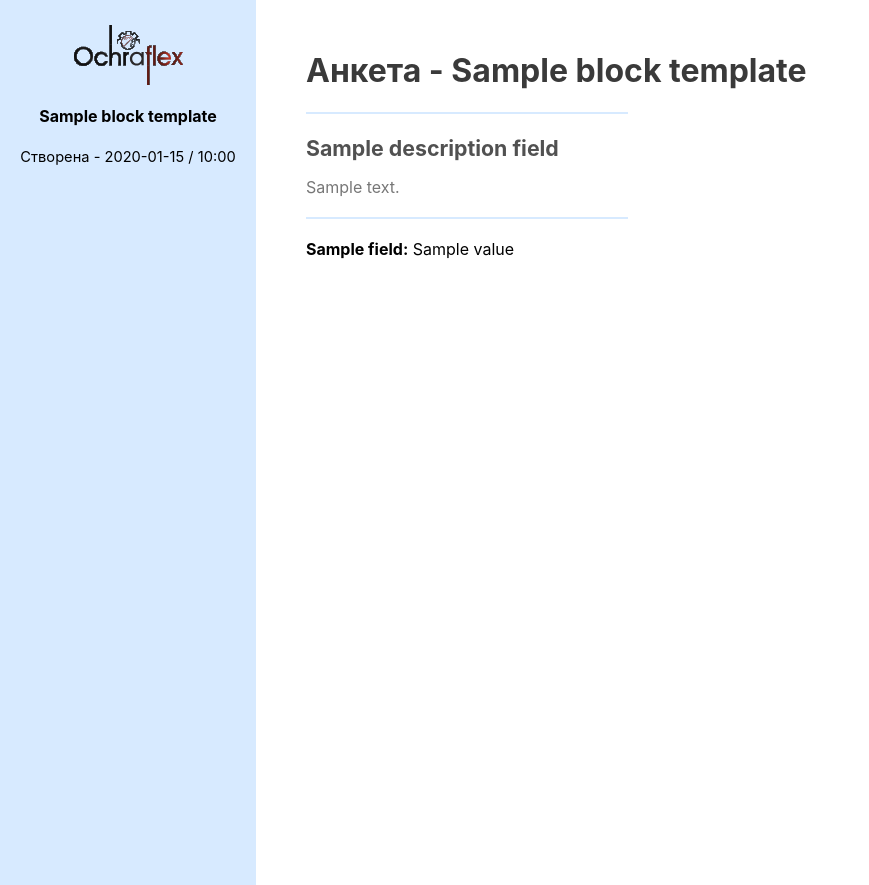
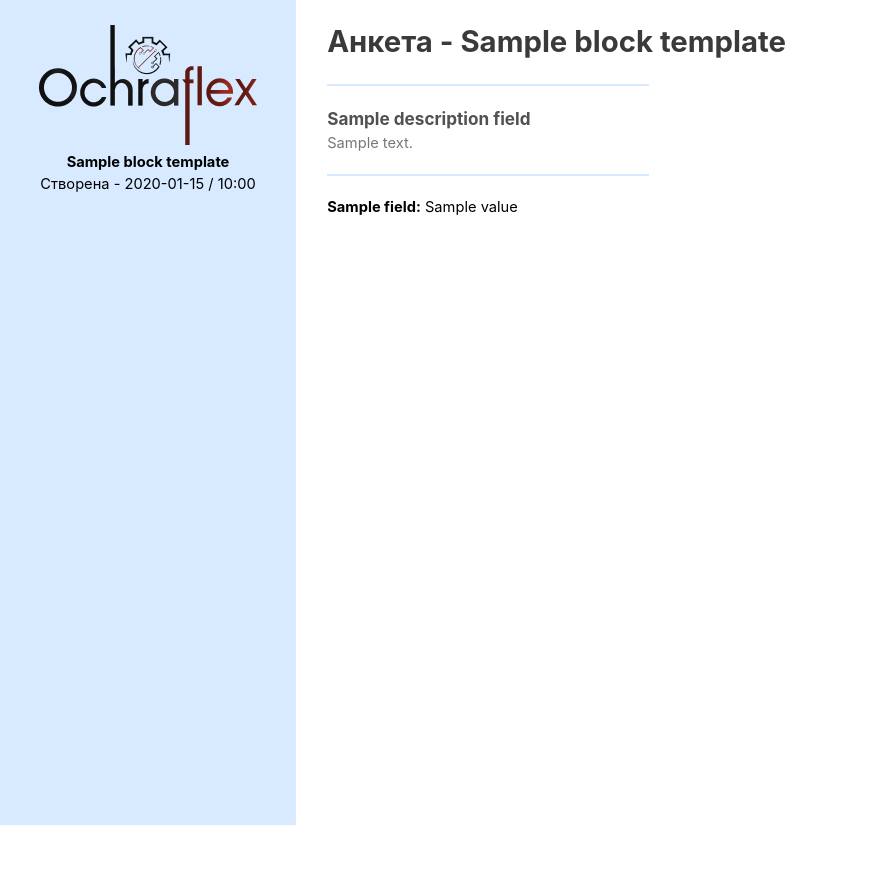
Before and after one commit to AndriiLMGitHub/ochraflex, a Django app: template src/templates/survey/pdf_template.html in a window 1280 px wide. Shown: the whole page, without its empty margins (0-869 px from the left). After the commit the page ends 825 px from the top, so only its background shows below. Run offline with Django 5.2, Linux system fonts and the light colour scheme; the template is opened without the code that fills it: most values are stand-ins (such as "Sample title", 1, 10 or a date in 2020).

Commit message:
PDF changes

```diff
--- a/src/survey/urls.py
+++ b/src/survey/urls.py
@@ -8,5 +8,5 @@ urlpatterns = [
     path('<str:id>/choose/language/', views.choose_language_questionare_view, name='choose_language_questionare'),
     #Delete survey
     path('<str:survey_id>/delete/', views.delete_survey_view, name='delete_survey'),
-    path('test/url/<str:uuid>/<str:response_id>/', views.test_pdf_view, name='test_pdf')
+    path('test/url/<str:uuid>/<str:response_id>/', views.test_pdf_view, name='test_pdf'),
 ]
--- a/src/survey/views.py
+++ b/src/survey/views.py
@@ -8,7 +8,6 @@ from django.http import HttpResponse
 from django.template.loader import render_to_string
 from weasyprint import HTML
 from django.templatetags.static import static
-import os
 from django.conf import settings
 from django.utils.html import escape
 
@@ -203,7 +202,7 @@ def generate_partial_pdf(request, uuid, response_id):
     html_string = render_to_string('survey/pdf_template.html', context)
 
     # Генеруємо PDF-файл
-    pdf = HTML(string=html_string).write_pdf()
+    pdf = HTML(string=html_string, base_url=request.build_absolute_uri()).write_pdf()
 
     # Повертаємо PDF-файл як HTTP-відповідь
     response = HttpResponse(pdf, content_type='application/pdf')
--- a/src/templates/survey/pdf_template.html
+++ b/src/templates/survey/pdf_template.html
@@ -7,11 +7,20 @@
     <meta name="viewport" content="width=device-width, initial-scale=1.0">
     <title>PDF - Document</title>
     <style>
-        body {
+        @page {
+            size: A4 portrait;
+            margin: 0;
+        }
+        html {
+            font-family: 'Inter', sans-serif;
+            font-weight: 400;
+            line-height: 1.5;
+            text-align: justify;
+            font-size: 11pt;
+        }
+        body, p, h1, h2, h3, h4, h5, h6 {
             margin: 0;
             padding: 0;
-            font-family: Inter, sans-serif;
-            font-size: 12pt;
         }
         img {
             height: auto;
@@ -19,18 +28,6 @@
         }
         h1 {
             color: #3a3a3a;
-        }
-        h3 {
-            font-size: 16pt;
-            margin-bottom: 5px;
-        }
-        p {
-            margin-bottom: 0;
-        }
-
-        @page {
-            size: A4;
-            margin: 0; /* Мінімальний відступ */
         }
         .text-center {
             text-align: center;
@@ -42,11 +39,11 @@
         .container {
             margin: 0;
             padding: 0;
+            position: relative;
         }
         .d-flex {
             display: flex;
             flex-wrap: nowrap;
-            height: 100vh;;
         }
         .justify-content-between {
             justify-content: space-between;
@@ -56,14 +53,20 @@
         }
         .pdf-side-bar {
             width: 20%;
-            padding-top: 85px;
+            position: absolute;
+            padding: 25px 20px 0;
+            top: 0;
+            bottom: 0;
+            left: 0;
+            width: 20%;
+            background: #D7EAFF;
             height: 100vh;
-            background: url("/static/images/main_logo.svg") no-repeat center 25px #D7EAFF;
         }
 
         .pdf-main-content {
             width: 70%;
-            padding: 30px 0 0 50px;
+            margin: 0 0 0 24%;
+            padding: 20px;
         }
 
         hr {
@@ -77,6 +80,7 @@
     <div class="d-flex container">
         <div class="pdf-side-bar">
             <div class="text-center">
+                <img src="{% static 'images/main_logo.png' %}" alt="">
                 <h4>{{ block_template.name }}</h4>
                 <p class="fz-sm">Cтворена - {{ response.submitted_at|date:"Y-m-d / H:i" }}</p>
             </div>
```
Also changed, not shown: src/static/images/main_logo.png (added).
